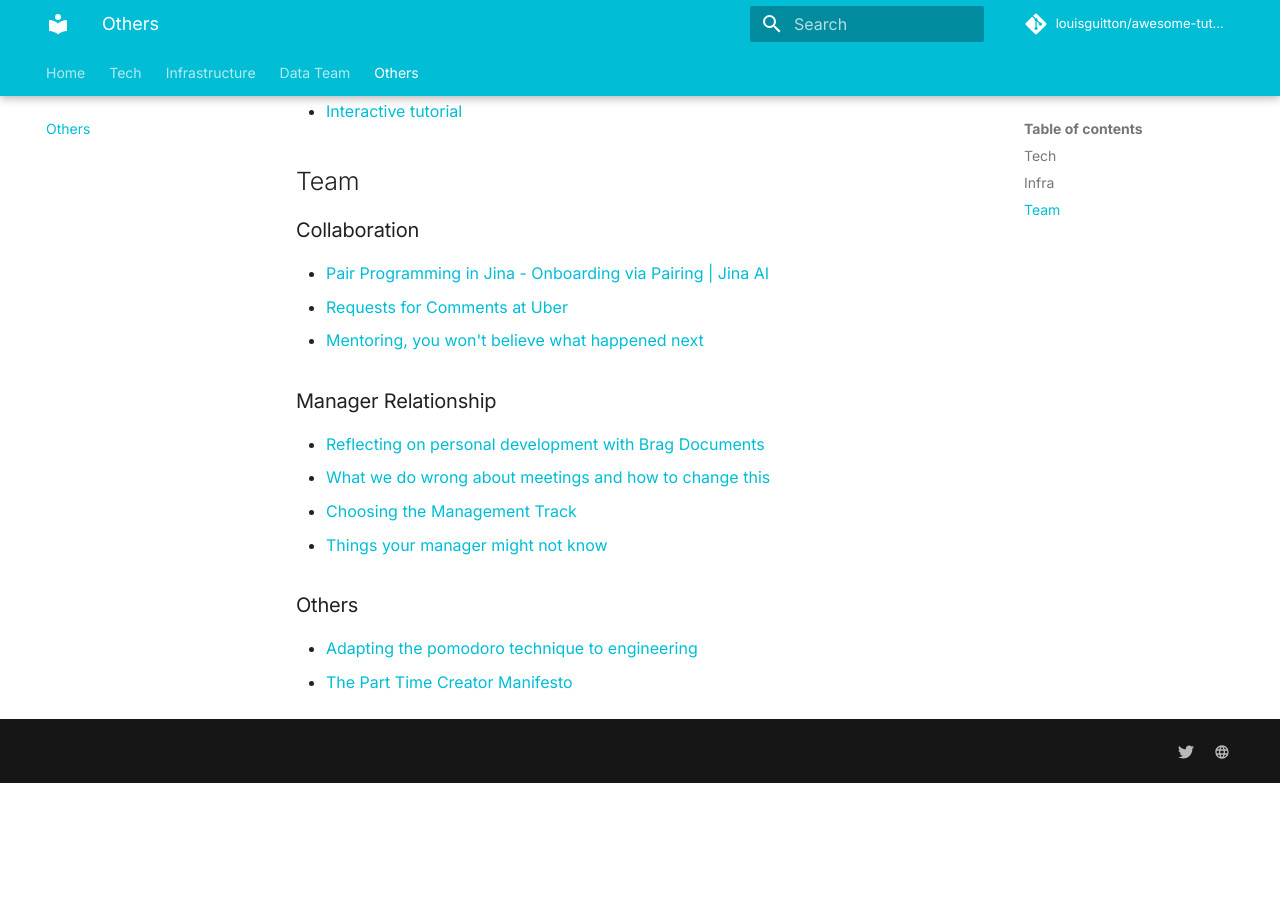
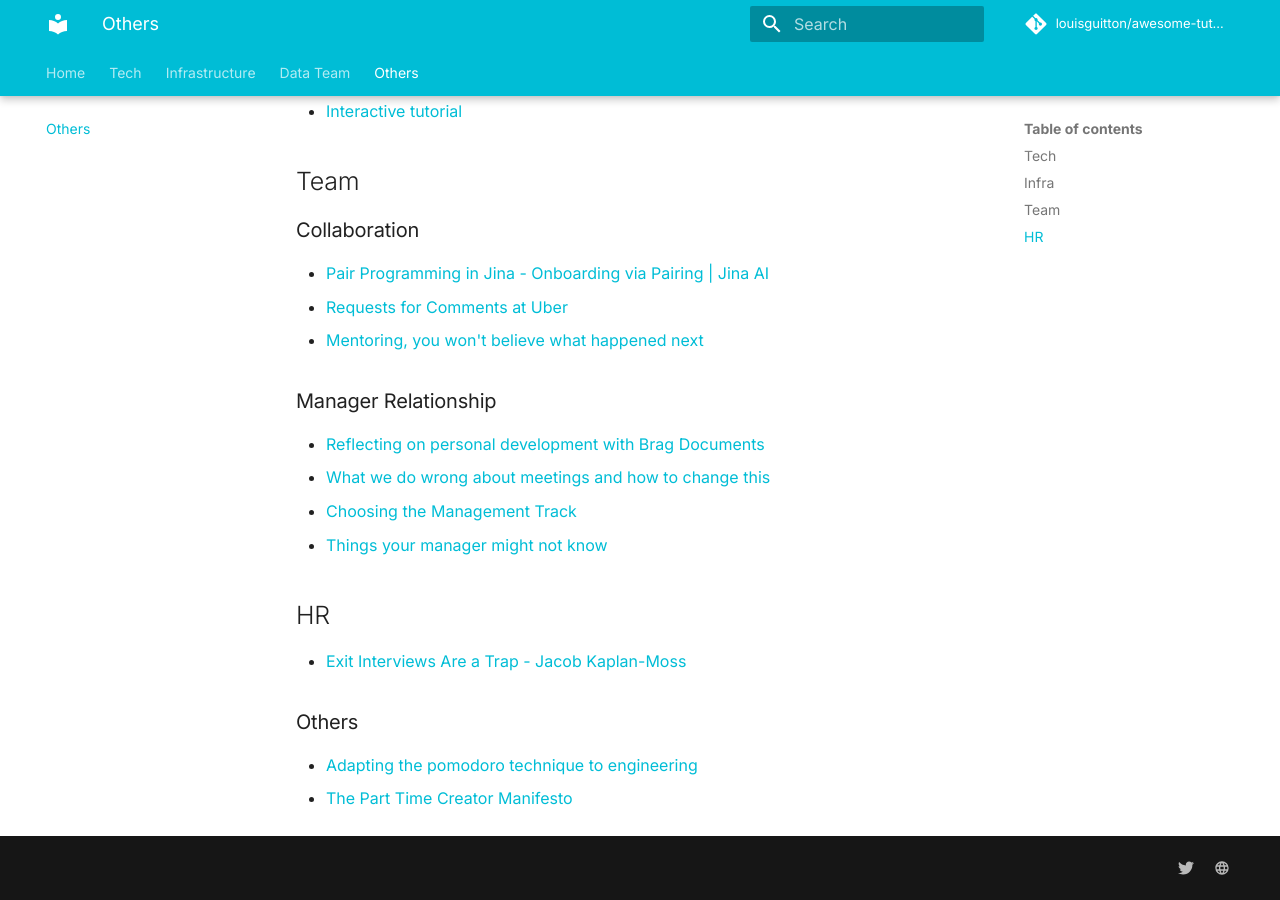
Before and after one commit to louisguitton/awesome-tutos, an MkDocs documentation site: the page built from docs/guides/others.md, in a window 1280 px wide and 900 px high, scrolled down 1225 px. Built offline with MkDocs 1.6.1 and Material for MkDocs 9.7.7, drawn with Linux system fonts in a browser that asks for light colours; comment, search, counter and statistics services are not loaded; before the commit the page ends 2008 px from its top, so only the background shows below that.

Commit message:
Update others.md

```diff
--- a/docs/guides/others.md
+++ b/docs/guides/others.md
@@ -64,6 +64,10 @@ About software engineering in python.
 - [Choosing the Management Track](https://blog.danielna.com/choosing-the-management-track/)
 - [Things your manager might not know](https://jvns.ca/blog/things-your-manager-might-not-know/)
 
+## HR
+
+- [Exit Interviews Are a Trap - Jacob Kaplan-Moss](https://jacobian.org/2022/apr/4/exit-interviews-are-a-trap/)
+
 ### Others
 
 - [Adapting the pomodoro technique to engineering](https://www.softwaremeadows.com/posts/the_50-10_time_box_revising_pomodoro_for_software_development/)
```
